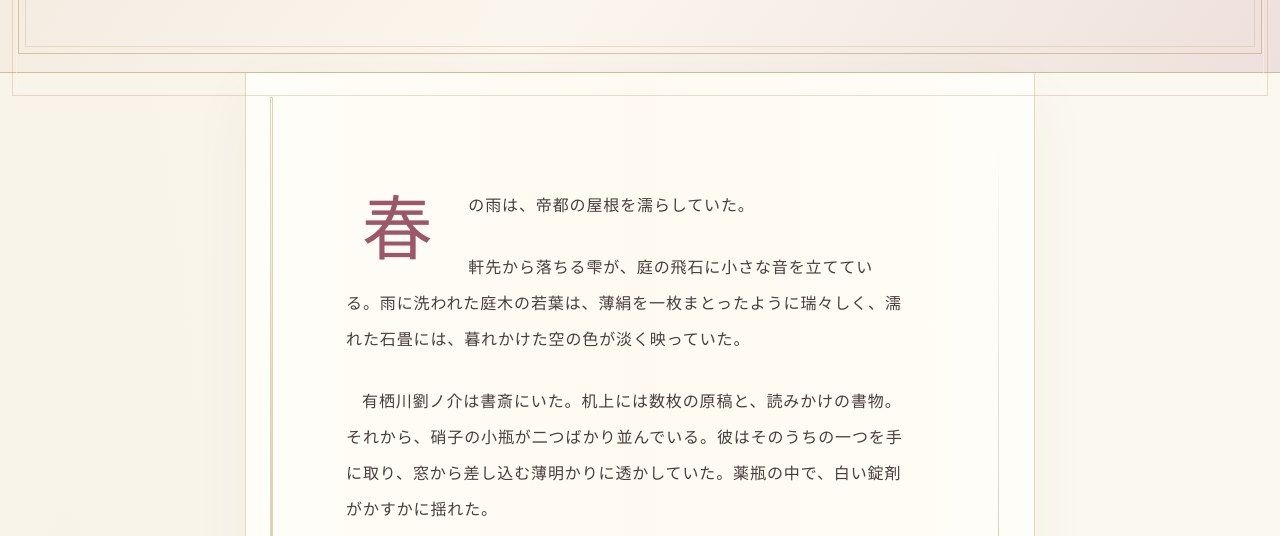
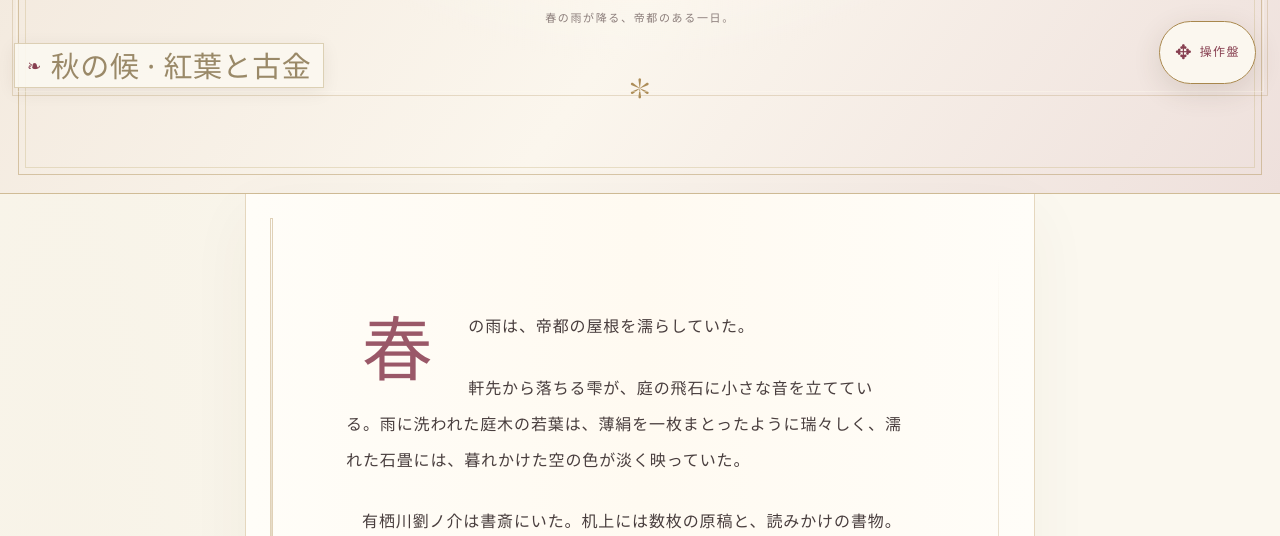
Before and after one commit to 8fgb66gmt2-stack/-The-Imperial-Capital-Maiden-Institute-of-Hinomoto-, a plain HTML site: page haruakari.html in a window 1280 px wide. Shown: the part 692-1228 px from the top of the page. Drawn offline with Linux system fonts and the light colour scheme.

Commit message:
Integrate institute-wide observatory experience

```diff
--- a/haruakari.html
+++ b/haruakari.html
@@ -18,6 +18,8 @@
   <script src="assets/js/experience.js" defer></script>
   <script src="assets/js/maison.js" defer></script>
   <link rel="stylesheet" href="assets/css/atelier-masterpiece.css?v=20261111-archive-atelier">
+  <link rel="stylesheet" href="assets/css/observatory.css?v=20261115-observatory">
+  <script src="assets/js/observatory.js?v=20261115-observatory" defer></script>
 </head>
 <body>
 <a class="skip-link" href="#main">本文へ移動</a>
```
